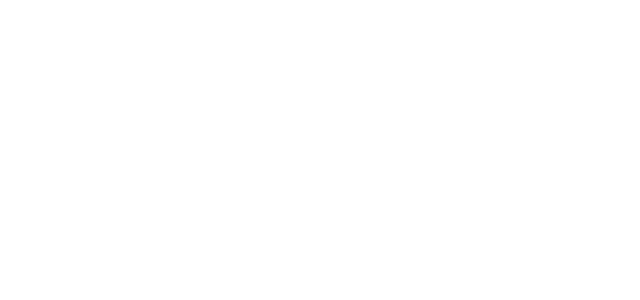
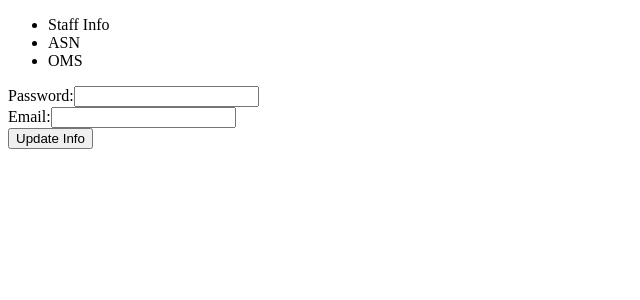
Before and after one commit to philipzhang86/mini-warehouse, an Angular app: page /staff-dashboard/staff-info in a window 1280 px wide. Before the commit this address led to /. Shown: the top 300 px of the page, without its empty margins (0-640 px from the left). Built offline with nearby package versions, Linux system fonts and the light colour scheme; no server answers.

Commit message:
Init Staff Info added

```diff
--- a/src/app/app-routing.module.ts
+++ b/src/app/app-routing.module.ts
@@ -4,6 +4,7 @@ import { LoginComponent } from './login/login.component';
 import { ClientDashboardComponent } from './client-dashboard/client-dashboard.component';
 import { StaffDashboardComponent } from './staff-dashboard/staff-dashboard.component';
 import { ClientInfoComponent } from './client-info/client-info.component';
+import { StaffInfoComponent } from './staff-info/staff-info.component';
 
 const routes: Routes = [
   { path: '', redirectTo: '/login', pathMatch: 'full' },
@@ -12,7 +13,10 @@ const routes: Routes = [
     path: 'client-dashboard', component: ClientDashboardComponent,
     children: [{ path: 'client-info', component: ClientInfoComponent }]
   },
-  { path: 'staff-dashboard', component: StaffDashboardComponent },
+  {
+    path: 'staff-dashboard', component: StaffDashboardComponent,
+    children: [{ path: 'staff-info', component: StaffInfoComponent }]
+  },
 ];
 
 @NgModule({
--- a/src/app/app.module.ts
+++ b/src/app/app.module.ts
@@ -10,6 +10,7 @@ import { StaffDashboardComponent } from './staff-dashboard/staff-dashboard.compo
 import { HTTP_INTERCEPTORS } from '@angular/common/http';
 import { AuthInterceptor } from './auth.interceptor';
 import { ClientInfoComponent } from './client-info/client-info.component';
+import { StaffInfoComponent } from './staff-info/staff-info.component';
 
 @NgModule({
   declarations: [
@@ -17,7 +18,8 @@ import { ClientInfoComponent } from './client-info/client-info.component';
     LoginComponent,
     ClientDashboardComponent,
     StaffDashboardComponent,
-    ClientInfoComponent
+    ClientInfoComponent,
+    StaffInfoComponent
   ],
   imports: [
     BrowserModule,
--- a/src/app/auth.service.ts
+++ b/src/app/auth.service.ts
@@ -15,5 +15,13 @@ export class AuthService {
     return localStorage.getItem('token');
   }
 
+  storeRole(role: string): void {
+    localStorage.setItem('role', role);
+  }
+
+  getRole(): string | null {
+    return localStorage.getItem('role');
+  }
+
   // 添加更多的auth相关的方法，比如logout等
 }
--- a/src/app/client-dashboard/client-dashboard.component.ts
+++ b/src/app/client-dashboard/client-dashboard.component.ts
@@ -9,7 +9,6 @@ import { AuthService } from '../auth.service'; // 确保你有AuthService来获
 })
 export class ClientDashboardComponent implements OnInit {
   selectedSection = 'info'; // 默认选中Client Info
-  client: any = null; // 存储客户信息
 
   constructor(private http: HttpClient, private authService: AuthService) { }
 
@@ -20,16 +19,4 @@ export class ClientDashboardComponent implements OnInit {
   selectSection(section: string): void {
     this.selectedSection = section;
   }
-
-  // getClientInfo(): void {
-  //   const token = this.authService.getToken();
-  //   this.http.get<any>('http://localhost:9080/user-service/api/clients/my-info', { headers: new HttpHeaders({ 'Authorization': `Bearer ${token}` }) })
-  //     .subscribe(client => this.client = client, error => console.error('Error fetching client info', error));
-  // }
-
-  // updateClient(): void {
-  //   const token = this.authService.getToken();
-  //   this.http.put('http://localhost:9080/user-service/api/clients/', this.client, { headers: new HttpHeaders({ 'Authorization': `Bearer ${token}` }) })
-  //     .subscribe(() => alert('Client info updated'), error => console.error('Error updating client info', error));
-  // }
 }
--- a/src/app/client-info/client-info.component.html
+++ b/src/app/client-info/client-info.component.html
@@ -1,5 +1,9 @@
 <div class="client-info">
   <form (ngSubmit)="updateClient()">
+    <div *ngIf="role == 'CLIENT'">
+      <label>Password:</label>
+      <input type="password" [(ngModel)]="client.password" name="password" required>
+    </div>
     <div>
       <label>Phone:</label>
       <input type="text" [(ngModel)]="client.phone" name="phone" required>
--- a/src/app/client-info/client-info.component.ts
+++ b/src/app/client-info/client-info.component.ts
@@ -9,7 +9,8 @@ import { AuthService } from '../auth.service'; // 确保你有AuthService来获
 })
 export class ClientInfoComponent implements OnInit {
   selectedSection = 'info'; // 默认选中Client Info
-  client: any = null; // 存储客户信息
+  client: any = {}; // 存储客户信息
+  role: string | null = this.authService.getRole(); // 获取角色
 
   constructor(private http: HttpClient, private authService: AuthService) { }
 
--- a/src/app/login/login.component.ts
+++ b/src/app/login/login.component.ts
@@ -22,6 +22,7 @@ export class LoginComponent {
     }).subscribe({
       next: (response) => {
         this.authService.storeToken(response.token); // 存储token
+        this.authService.storeRole(response.role); // 存储角色
         console.log('Received token:', response.token);
         console.log('User role:', response.role); // 现在可以正确获取角色了
         if (response.role === 'CLIENT') { // 注意这里是'role'不是'userType'
--- a/src/app/staff-dashboard/staff-dashboard.component.html
+++ b/src/app/staff-dashboard/staff-dashboard.component.html
@@ -1,5 +1,20 @@
 <div class="staff-dashboard">
-  <h2>Staff Dashboard</h2>
-  <p>欢迎，这里是员工仪表板。你可以在这里管理客户和员工的信息。</p>
-  <!-- 这里可以添加更多的功能和信息 -->
+  <div class="sidebar">
+    <ul>
+      <li routerLink="/staff-dashboard/staff-info">Staff Info</li>
+      <li (click)="selectSection('asn')">ASN</li>
+      <li (click)="selectSection('oms')">OMS</li>
+    </ul>
+  </div>
+  <div class="main-content">
+    <router-outlet></router-outlet>
+    <ng-container *ngIf="selectedSection === 'asn'">
+      <!-- ASN Section -->
+      <p>ASN section coming soon...</p>
+    </ng-container>
+    <ng-container *ngIf="selectedSection === 'oms'">
+      <!-- OMS Section -->
+      <p>OMS section coming soon...</p>
+    </ng-container>
+  </div>
 </div>
--- a/src/app/staff-dashboard/staff-dashboard.component.ts
+++ b/src/app/staff-dashboard/staff-dashboard.component.ts
@@ -1,4 +1,6 @@
 import { Component, OnInit } from '@angular/core';
+import { HttpClient, HttpHeaders } from '@angular/common/http';
+import { AuthService } from '../auth.service'; // 确保你有AuthService来获取token
 
 @Component({
   selector: 'app-staff-dashboard',
@@ -6,10 +8,14 @@ import { Component, OnInit } from '@angular/core';
   styleUrls: ['./staff-dashboard.component.scss']
 })
 export class StaffDashboardComponent implements OnInit {
+  selectedSection = 'info'; // 默认选中Staff Info
 
-  constructor() { }
+  constructor(private http: HttpClient, private authService: AuthService) { }
 
   ngOnInit(): void {
   }
 
+  selectSection(section: string): void {
+    this.selectedSection = section;
+  }
 }
--- /dev/null
+++ b/src/app/staff-info/staff-info.component.html
@@ -0,0 +1,13 @@
+<div class="staff-info">
+  <form (ngSubmit)="updateStaff()">
+    <div>
+      <label>Password:</label>
+      <input type="password" [(ngModel)]="staff.password" name="password" required>
+    </div>
+    <div>
+      <label>Email:</label>
+      <input type="text" [(ngModel)]="staff.email" name="email" required>
+    </div>
+    <button type="submit">Update Info</button>
+  </form>
+</div>
--- /dev/null
+++ b/src/app/staff-info/staff-info.component.ts
@@ -0,0 +1,32 @@
+import { Component, OnInit } from '@angular/core';
+import { HttpClient, HttpHeaders } from '@angular/common/http';
+import { AuthService } from '../auth.service'; // 确保你有AuthService来获取token
+
+@Component({
+  selector: 'app-staff-info',
+  templateUrl: './staff-info.component.html',
+  styleUrls: ['./staff-info.component.scss']
+})
+export class StaffInfoComponent implements OnInit {
+  selectedSection = 'info'; //
+  staff: any = {}; // 存储Staff信息
+  role: string | null = this.authService.getRole(); // 获取角色
+
+  constructor(private http: HttpClient, private authService: AuthService) { }
+
+  ngOnInit(): void {
+    this.getStaffInfo(); // 页面初始化时获取Staff信息
+  }
+
+  getStaffInfo(): void {
+    const token = this.authService.getToken();
+    this.http.get<any>('http://localhost:9080/user-service/api/staffs/my-info', { headers: new HttpHeaders({ 'Authorization': `Bearer ${token}` }) })
+      .subscribe(staff => this.staff = staff, error => console.error('Error fetching client info', error));
+  }
+
+  updateStaff(): void {
+    const token = this.authService.getToken();
+    this.http.put('http://localhost:9080/user-service/api/staffs/', this.staff, { headers: new HttpHeaders({ 'Authorization': `Bearer ${token}` }) })
+      .subscribe(() => alert('Staff info updated'), error => console.error('Error updating client info', error));
+  }
+}
```
Also changed, not shown: src/app/staff-info/staff-info.component.scss (added), 1 other file (tests, documents, lock files or other folders).
